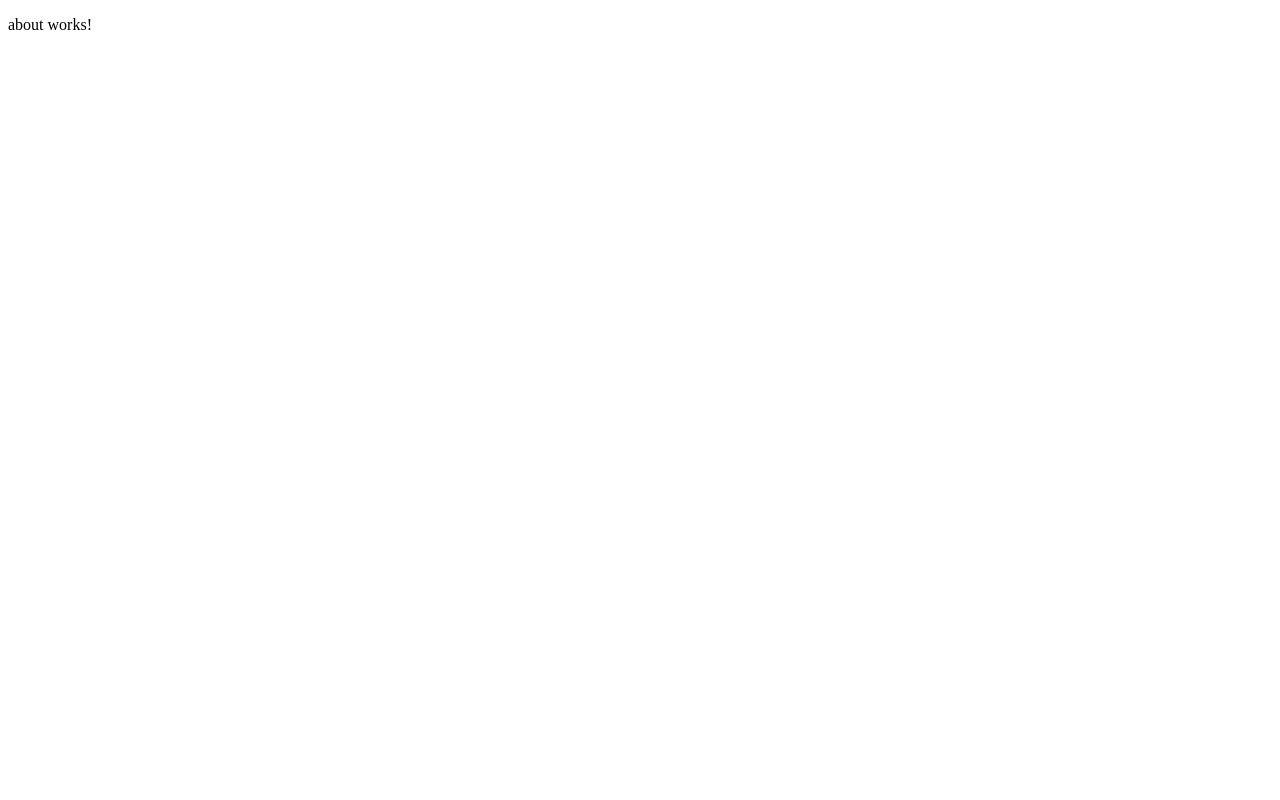
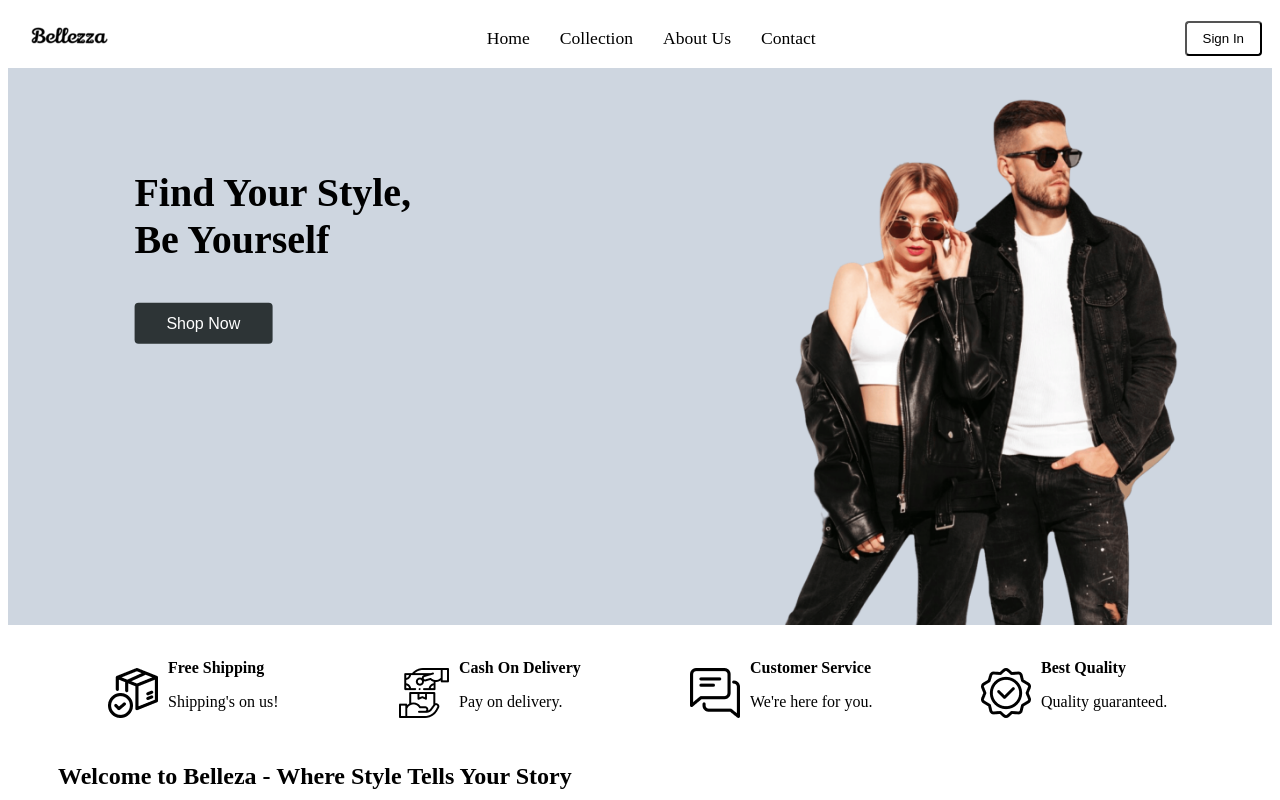
Before and after one commit to MenukaRanasinghe/ShoppingApp_FrontEnd, an Angular app: page /about in a window 1280 px wide. Shown: the top 800 px of the page. Built offline with nearby package versions, Linux system fonts and the light colour scheme.

Commit message:
about UI done

```diff
--- a/src/app/components/about/about.component.html
+++ b/src/app/components/about/about.component.html
@@ -1 +1,65 @@
-<p>about works!</p>
+<app-layout>
+    <div class="image-container">
+        <img src="assets/home.png" class="d-block w-100">
+        <div class="image-text">
+            <p class="bg-text">Find Your Style,<br> Be Yourself</p>
+            <button class="black-button">Shop Now</button>
+        </div>
+    </div>
+    <div class="list-container">
+      <div class="list-text">
+        <img src="assets/icon1.png">
+        <div class="text-content">
+          <label><b>Free Shipping</b></label><br>
+          <p>Shipping's on us!</p>
+        </div>
+      </div>
+      <div class="list-text">
+        <img src="assets/icon2.png">
+        <div class="text-content">
+          <label><b>Cash On Delivery</b></label><br>
+          <p>Pay on delivery.</p>
+        </div>
+      </div>
+      <div class="list-text">
+        <img src="assets/icon3.png">
+        <div class="text-content">
+          <label><b>Customer Service</b></label><br>
+          <p>We're here for you.</p>
+        </div>
+      </div>
+      <div class="list-text">
+        <img src="assets/icon4.png">
+        <div class="text-content">
+          <label><b>Best Quality</b></label><br>
+          <p>Quality guaranteed.</p>
+        </div>
+      </div>
+    </div>
+    <div>
+        <h2>Welcome to Belleza - Where Style Tells Your Story</h2>
+        <p class="test">In the vast landscape of fashion, Belleza is not just a store; it's a haven for self-expression. Since our founding in 2023, we've been on a mission to curate a collection that speaks to your individuality by blending the latest trends with timeless pieces. Belleza is more than fashion; it's about embracing confidence and empowering you to narrate your unique style journey.</p>
+        <br><h2>Our Journey of Style</h2>
+        <p class="test">Our story began with a simple idea - to create a virtual space where fashion enthusiasts could discover carefully chosen pieces that resonate with their personalities. Over time, Belleza has evolved into a community that cherishes diversity and celebrates the beauty of expressing oneself through fashion.</p>
+        <br><h2>What Makes Belleza Unique</h2>
+        <h3>Curating Trends</h3>
+        <p class="test">Belleza is not just about following trends; we set them. Our team, a group of style enthusiasts, is dedicated to bringing you a collection that's not only trendy but also timeless, ensuring that each piece adds a touch of allure to your wardrobe.</p>
+        <h3>Embracing Quality</h3>
+        <p class="test">In the fast-paced world of fashion, we understand the importance of quality. Every item in our collection undergoes strict quality checks, ensuring that you not only look good but also feel confident in your choice.</p>
+        <h3>Customer-Centric Approach</h3>
+        <p class="test">Your satisfaction is our priority. Our customer service team is here not just to assist you but to be your style companions. Whether you have questions, need advice, or require support with an order, we're just a message away.</p>
+        <br><h2>Elevating Your Experience with Belleza Services</h2>
+        <h3>Free Shipping</h3>
+        <p class="test">Enjoy the simplicity of free shipping on every order. Your chosen pieces will reach you without any additional costs, making your Belleza experience even more delightful.</p>
+        <h3>Cash On Delivery</h3>
+        <p class="test">For select locations, we offer Cash On Delivery (COD), allowing you to pay for your order in cash upon delivery, providing flexibility that complements your convenience.</p>
+        <h3>Customer Service</h3>
+        <p class="test">Our dedicated customer service team is more than a helpline; they are your partners in style. Reach out through our Contact Page or connect with us on social media for personalized service.</p>
+        <h3>Best Quality Guaranteed</h3>
+        <p class="test">Quality is not just a promise; it's ingrained in our foundation. Belleza guarantees the best quality products, ensuring that each piece meets the high standards our brand is known for.</p>
+        <br><h2>Our Vision for Your Style</h2>
+        <p class="test">Belleza dreams of a world where fashion is an expression of individuality. We aspire to be more than just a shopping destination; we want to be your trusted companion in exploring, expressing, and redefining your personal style.</p>
+        <br>
+        <p class="tests">Thank you for choosing Belleza as your style companion. We look forward to embarking on this stylish journey with you, celebrating confidence and individuality, one outfit at a time.</p>
+    </div>
+</app-layout>
--- a/src/app/components/about/about.component.scss
+++ b/src/app/components/about/about.component.scss
@@ -0,0 +1,84 @@
+.image-container {
+    position: relative;
+    margin: 0;
+    padding: 0;
+    margin-bottom: -10px;
+  }
+
+  .image-text {
+    position: absolute;
+    top: 30%;
+    left: 45%;
+    transform: translate(-50%, -50%);
+    color: rgb(0, 0, 0);
+    font-weight: bold;
+    width: 70%;
+    text-align: left;
+    margin: 0 auto;
+
+    .bg-text {
+        font-size: 40px;
+    }
+
+    .black-button {
+        background-color: #2D3436;
+        color: #fff;
+        padding: 0.7rem 2rem;
+        border-radius: 0.25rem;
+        cursor: pointer;
+        border: none;
+        font-size: 1rem;
+
+        &:hover {
+            background-color: #3742FA;
+            color: #fff;
+            border-radius: 0.25rem;
+            Padding: 0.7rem 2rem;
+            border: none;
+        }
+    }
+  }
+
+  .image-container img {
+    width: 100%;
+    height: auto;
+    margin: 0;
+    padding: 0;
+  }
+
+  .list-container {
+    display: flex;
+    align-content: center;
+    margin-left: 100px;
+    margin-top: 20px;
+  }
+
+  .list-text {
+    flex-basis: calc(250% - 1rem);
+    margin-bottom: 1rem;
+    margin-left: 0px;
+    margin-right: 80px;
+    margin-top: 20px;
+    align-items: center;
+    display: flex;
+  }
+  .list-text img {
+    margin-right: 10px;
+  }
+
+  .text-content {
+    flex-grow: 1;
+  }
+
+  h2,h3{
+    margin-left: 50px;
+  }
+  .test{
+    margin-left: 50px;
+    margin-right: 50px;
+  }
+  .tests{
+    margin-left: 50px;
+    margin-right: 50px;
+    margin-bottom: 50px;
+  }
--- a/src/app/components/contact/contact.component.html
+++ b/src/app/components/contact/contact.component.html
@@ -3,7 +3,7 @@
         <img src="assets/home.png" class="d-block w-100">
         <div class="image-text">
             <p class="bg-text">Find Your Style,<br> Be Yourself</p>
-            <button class="black-button">Sign In</button>
+            <button class="black-button">Shop Now</button>
         </div>
     </div>
     <div class="list-container">
@@ -59,7 +59,7 @@
           </div>
 
           <div class="form-row">
-            <button class="button">Submit</button>
+            <button class="button1">Submit</button>
           </div>
         </div>
 
--- a/src/app/components/contact/contact.component.scss
+++ b/src/app/components/contact/contact.component.scss
@@ -28,6 +28,7 @@
         cursor: pointer;
         border: none;
         font-size: 1rem;
+        margin-top: 40px;
 
         &:hover {
             background-color: #3742FA;
@@ -120,7 +121,7 @@
     border: 1px solid #ddd;
   }
 
-  .button {
+  .button1 {
     background-color: #2D3436;
     color: #fff;
     padding: 10px 20px;
--- a/src/app/components/footer/footer.component.html
+++ b/src/app/components/footer/footer.component.html
@@ -19,10 +19,10 @@
 
       <div class="footer-part">
         <h3>Services</h3>
-        <p><img src="assets/arrow.png"> Privacy Policy</p>
         <p><img src="assets/arrow.png"> Free Shipping</p>
         <p><img src="assets/arrow.png"> Cash On Delivery</p>
         <p><img src="assets/arrow.png"> Customer Service</p>
+        <p><img src="assets/arrow.png"> Best Quality</p>
       </div>
 
       <div class="footer-part">
--- a/src/app/components/home/home.component.html
+++ b/src/app/components/home/home.component.html
@@ -4,7 +4,7 @@
       <img src="assets/home.png" class="d-block w-100">
       <div class="image-text">
           <p class="bg-text">Find Your Style,<br> Be Yourself</p>
-          <button class="black-button">Sign In</button>
+          <button class="black-button">Shop Now</button>
       </div>
   </div>
   <div class="list-container">
```
